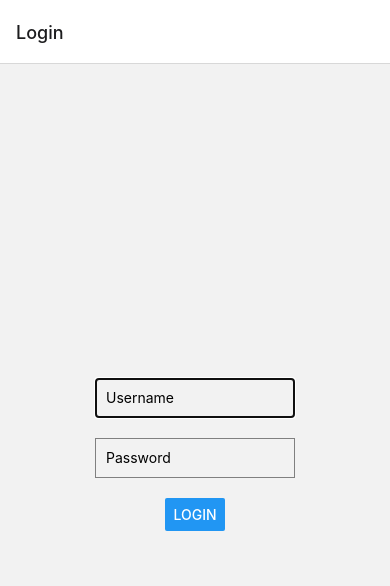
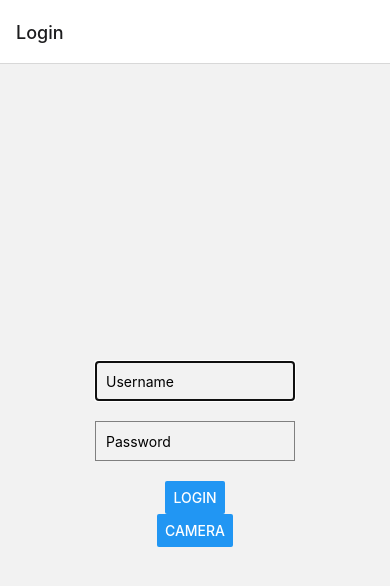
Before and after one commit to jxm1348/Capstone-Facial-Paralysis-Mobile-App, a React Native app: screen / in a window 390 px wide. Shown: the top 586 px of the page. Built offline with nearby package versions, Linux system fonts and the light colour scheme.

Commit message:
Added camera screen

```diff
--- a/src/navigation/navigation.js
+++ b/src/navigation/navigation.js
@@ -8,6 +8,7 @@ import ClinicianViewScreen from '../screens/ClinicianViewScreen';
 import ClinicianViewInfoScreen from '../screens/ClinicianViewInfoScreen';
 import PatientMessagesScreen from '../screens/PatientMessagesScreen';
 import PatientUploadScreen from '../screens/PatientUploadScreen';
+import PatientCameraScreen from '../screens/PatientCameraScreen';
 
 const Stack = createNativeStackNavigator();
 
@@ -22,6 +23,7 @@ export default function MainNavigator() {
             <Stack.Screen name="PatientHome" component={PatientHomeScreen} />
             <Stack.Screen name="PatientUpload" component={PatientUploadScreen} />
             <Stack.Screen name="PatientMessages" component={PatientMessagesScreen} />
+            <Stack.Screen name="PatientCamera" component={PatientCameraScreen} />
         </Stack.Navigator>
     </NavigationContainer>
   );
--- a/src/screens/LoginScreen.js
+++ b/src/screens/LoginScreen.js
@@ -43,6 +43,12 @@ const LoginScreen = ({ navigation }) => {
       <Button
         title="Login"
         onPress={handleLogin} />
+      <Button
+      //Temp button for testing purposes
+        title="Camera"
+        onPress={()=>navigation.navigate('PatientCamera')}
+      />
+
     </View>
   );
 };
--- /dev/null
+++ b/src/screens/PatientCameraScreen.js
@@ -0,0 +1,41 @@
+import { StatusBar } from 'expo-status-bar';
+import {Image, Button, StyleSheet, Text, View, ScrollView } from 'react-native';
+import { Camera, CameraType } from 'expo-camera';
+import { useState } from 'react';
+//https://www.freecodecamp.org/news/how-to-create-a-camera-app-with-expo-and-react-native/
+
+const PatientUploadScreen = ({ navigation }) => {
+  const [type, setType] = useState(CameraType.front);
+  const [permission, requestPermission] = Camera.useCameraPermissions();
+
+  return (
+    <View style={styles.container}>
+      <Camera
+        type={type}
+        useCameraPermissions
+        style={styles.camera}
+        ref={(r) => {
+          cam = r
+        }}
+      ></Camera>
+      <StatusBar style="auto" />
+    </View>
+  );
+};
+
+const styles = StyleSheet.create({
+  container: {
+    flex: 1,
+    backgroundColor: '#fff',
+    alignItems: 'center',
+    justifyContent: 'center',
+  },
+  camera: {
+    flex: 1,
+    width:"100%",
+    height:"90%",
+    // height: 320,
+  }
+});
+
+export default PatientUploadScreen;
```
Also changed, not shown: package.json (+4 -3 lines), 1 other file (tests, documents, lock files or other folders).
